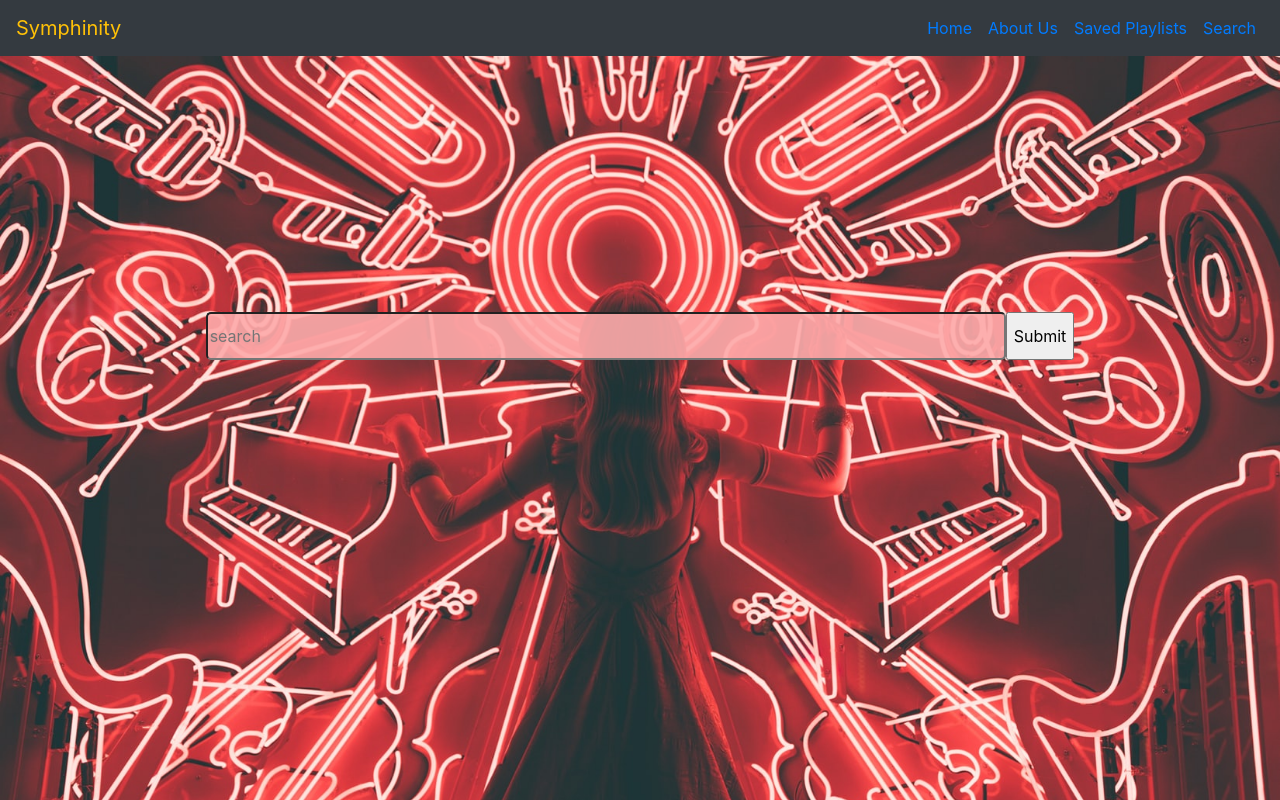
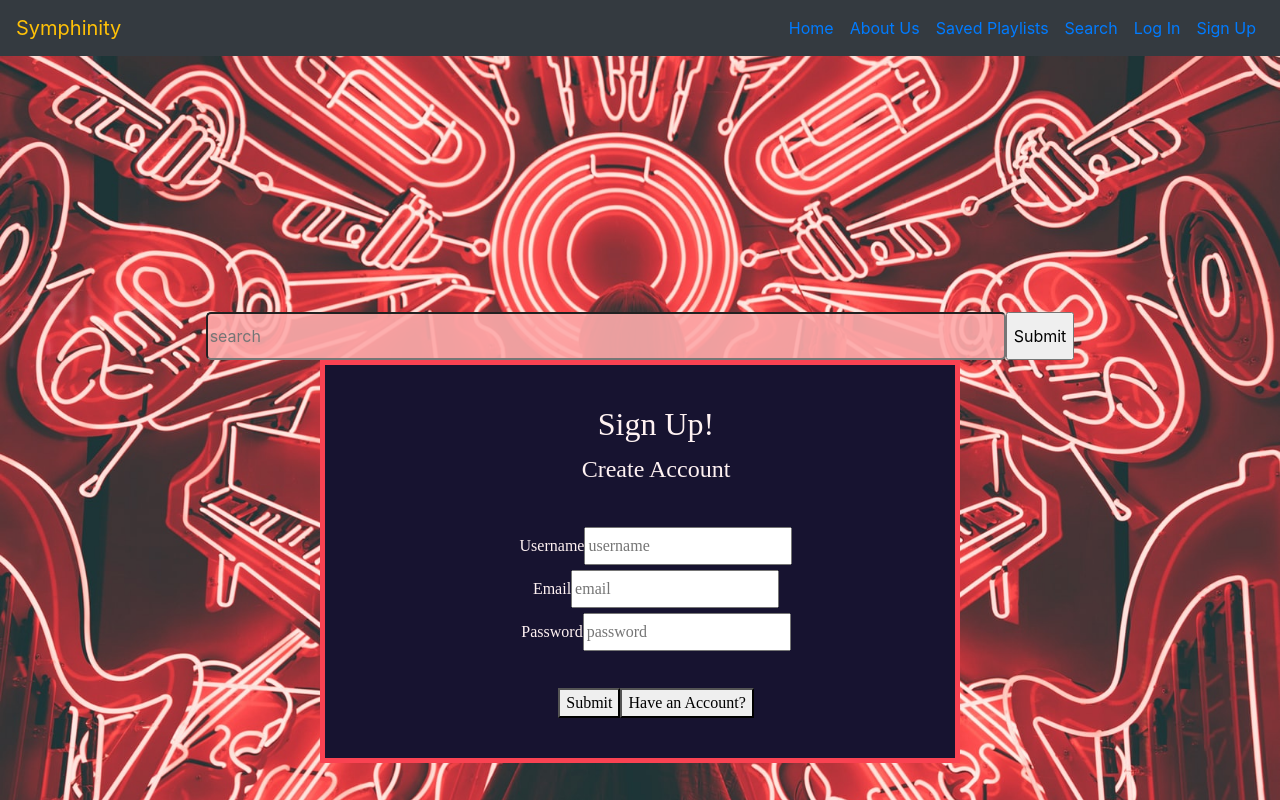
Before and after one commit to Build-Week-Spotify-Song-Suggester-1/Front-End, a React (Create React App) app in the folder spotify-song-suggester/: page /Reg in a window 1280 px wide. Built offline with nearby package versions, Linux system fonts and the light colour scheme.

Commit message:
Login Page added

```diff
--- a/spotify-song-suggester/src/App.js
+++ b/spotify-song-suggester/src/App.js
@@ -15,6 +15,8 @@ import {
 } from "reactstrap";
 import Playlists from "./components/playlists";
 import SearchResults from "./components/search-results";
+import Reg from "./components/Reg";
+import Login from "./components/Login"
 import { Route, Link, BrowserRouter as Router } from "react-router-dom";
 
 export default class App extends React.Component {
@@ -64,14 +66,27 @@ export default class App extends React.Component {
                     <Link to="/Search">Search</Link>
                   </NavLink>
                 </NavItem>
+                <NavItem>
+                  <NavLink className="text-danger">
+                    <Link to="/Login">Log In</Link>
+                  </NavLink>
+                </NavItem>
+                <NavItem>
+                  <NavLink className="text-danger">
+                    <Link to="/Reg">Sign Up</Link>
+                  </NavLink>
+                </NavItem>
               </Nav>
             </Collapse>
           </Navbar>
 
           <Form />
           {/* <Route path="/AboutUs" component={AboutUs} /> */}
+
           <Route path="/Playlists" component={Playlists} />
           <Route path="/Search" component={SearchResults} />
+          <Route path="/Reg" component={Reg} />
+          <Route path="/Login" component={Login} />
         </Router>
       </Fragment>
     );
--- a/spotify-song-suggester/src/components/Login.js
+++ b/spotify-song-suggester/src/components/Login.js
@@ -1,53 +1,75 @@
-// import React, { useState } from "react";
-// import styled from 'styled-components';
+import React, { useState } from "react";
+import styled from 'styled-components';
+
+const Div = styled.div`
+    text-align: center;
+    background-color: #171330;
+    color: #FFF2F2;
+    font-family: Muli;
+    width: 50%;
+    margin: auto;
+    padding: 2.5rem 3rem 2.5rem 5rem;
+    border: 5px solid #fa4252;
+  `;
+const Ul = styled.div`
+list-style-type:none;
+line-height: 2;
+padding: 2rem 3.5rem;
+
+`
 
 
+const LoginForm = props => {
+    const [Loginuser, setLoginUser] = useState({
+        username: "",
+        Password: ""
 
-// const LoginForm = props => {
-//     const [Loginuser, setLoginUser] = useState({
-//         username: "",
-//         Password: ""
+    });
 
-//     });
+    const handleChanges = event => {
+        setLoginUser({ ...Loginuser, [event.target.name]: event.target.value});
+    };
 
-//     const handleChanges = event => {
-//         setLoginUser({ ...Loginuser, [event.target.name]: event.target.value});
-//     };
+    const submitForm = event => {
+        event.preventDefault();
+        props.addNewUser(Loginuser);
+        setLoginUser({ username: "", email: "", password: ""});
+    };
 
-//     const submitForm = event => {
-//         event.preventDefault();
-//         props.addNewUser(Loginuser);
-//         setLoginUser({ username: "", email: "", password: ""});
-//     };
+    return(
+        <Div>
+        <form onSubmit={submitForm}>
+            <h2>Log In</h2>
+            <fieldset>
+            <Ul>
+                <li>
+             <label htmlFor= "username">Username</label>
+                <input
+                id= "username"
+                type="text"
+                name="username"
+                placeholder="username"
+                onChange={handleChanges}
+                value={Loginuser.username}
+                />
+            </li>
+            <li>
+            <label htmlFor= "password">Password</label>
+                <input
+                id= "password"
+                type="text"
+                name="password"
+                placeholder="password"
+                onChange={handleChanges}
+                value={Loginuser.role}/>
+                </li>
+        </Ul>
+            </fieldset>
 
-//     return(
-//         <form onSubmit={submitForm}>
-//             <h2>Log In</h2>
-//             <fieldset>
-//              <label htmlFor= "username">Username</label>
-//                 <input
-//                 id= "username"
-//                 type="text"
-//                 name="username"
-//                 placeholder="username"
-//                 onChange={handleChanges}
-//                 value={Loginuser.username}
-//                 />
+            <button type='submit'>Log In</button>
 
-//             <label htmlFor= "password">Password</label>
-//                 <input
-//                 id= "password"
-//                 type="text"
-//                 name="password"
-//                 placeholder="password"
-//                 onChange={handleChanges}
-//                 value={Loginuser.role}/>
-//             </fieldset>
-
-//             <button type='submit'>Log In</button>
-
-//         </form>
-
-//     );
-// };
-// export default LoginForm;
+        </form>
+        </Div>
+    );
+};
+export default LoginForm;
--- a/spotify-song-suggester/src/components/Reg.js
+++ b/spotify-song-suggester/src/components/Reg.js
@@ -2,39 +2,25 @@ import React, { useState } from "react";
 import styled from 'styled-components';
 
 const Div = styled.div`
-
+    text-align: center;
     background-color: #171330;
     color: #FFF2F2;
     font-family: Muli;
     width: 50%;
     margin: auto;
-    padding: 2.5rem;
+    padding: 2.5rem 3rem 2.5rem 5rem;
     border: 5px solid #fa4252;
   `;
 
   const Ul = styled.div`
     list-style-type:none;
-    line-height: 2.5;
+    line-height: 2;
+    padding: 2rem 3.5rem;
+
     `
 
-  const Button = styled.div`
-    box-shadow:inset 0px 0px 9px 0px #fbafe3;
-	background:linear-gradient(to bottom, #ff5bb0 5%, #ef027d 100%);
-	background-color:#EF019F;
-	border-radius:6px;
-	border:1px solid #ee1eb5;
-	display:inline-block;
-	color:#ffffff;
-	font-size:20px;
-	font-weight:bold;
-	padding:6px 40px;
-	text-decoration:none;
-	text-shadow:0px 1px 0px #c70067;
-`;
-// .myButton:hover {
-// background: #1C6EA4; }
-// .myButton:active {
-// background: #144E75; }
+
+
 
 
 
@@ -64,7 +50,7 @@ const RegForm = props => {
             <legend>Create Account</legend>
             <Ul>
                 <li>
-                  <label htmlFor= "username">Username </label>
+                  <label htmlFor= "username">Username</label>
                     <input
                        id= "username"
                        type="text"
@@ -75,7 +61,7 @@ const RegForm = props => {
                     />
                 </li>
                 <li>
-                    <label htmlFor= "email">Email </label>
+                    <label htmlFor= "email">Email</label>
                         <input
                         id= "email"
                         type="text"
@@ -98,9 +84,9 @@ const RegForm = props => {
             </Ul>
             </fieldset>
 
-                <Button type='submit'>Submit</Button>
+                <button type='submit'>Submit</button>
 
-                <Button type="button">Have an Account?</Button>
+                <button type="button">Have an Account?</button>
 
         </form>
        </Div>
--- a/spotify-song-suggester/src/index.js
+++ b/spotify-song-suggester/src/index.js
@@ -3,8 +3,8 @@ import ReactDOM from "react-dom";
 import "./index.css";
 import App from "./App";
 import * as serviceWorker from "./serviceWorker";
-import "bootstrap/dist/js/bootstrap.bundle.min";
-import "bootstrap/dist/css/bootstrap.min.css";
+// import "bootstrap/dist/js/bootstrap.bundle.min";
+// import "bootstrap/dist/css/bootstrap.min.css";
 
 ReactDOM.render(<App />, document.getElementById("root"));
 
```
Also changed, not shown: 1 other file (tests, documents, lock files or other folders).
